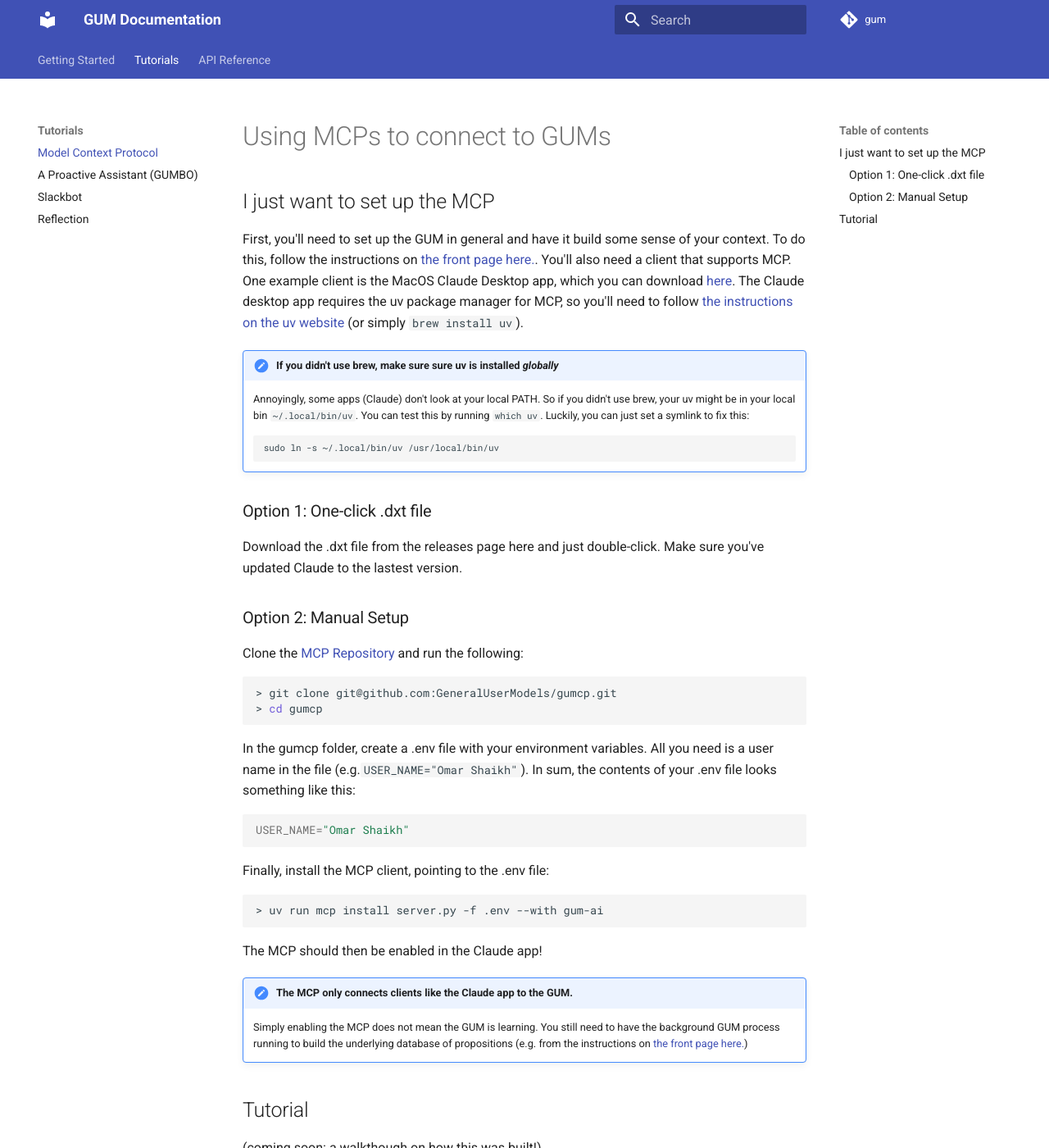
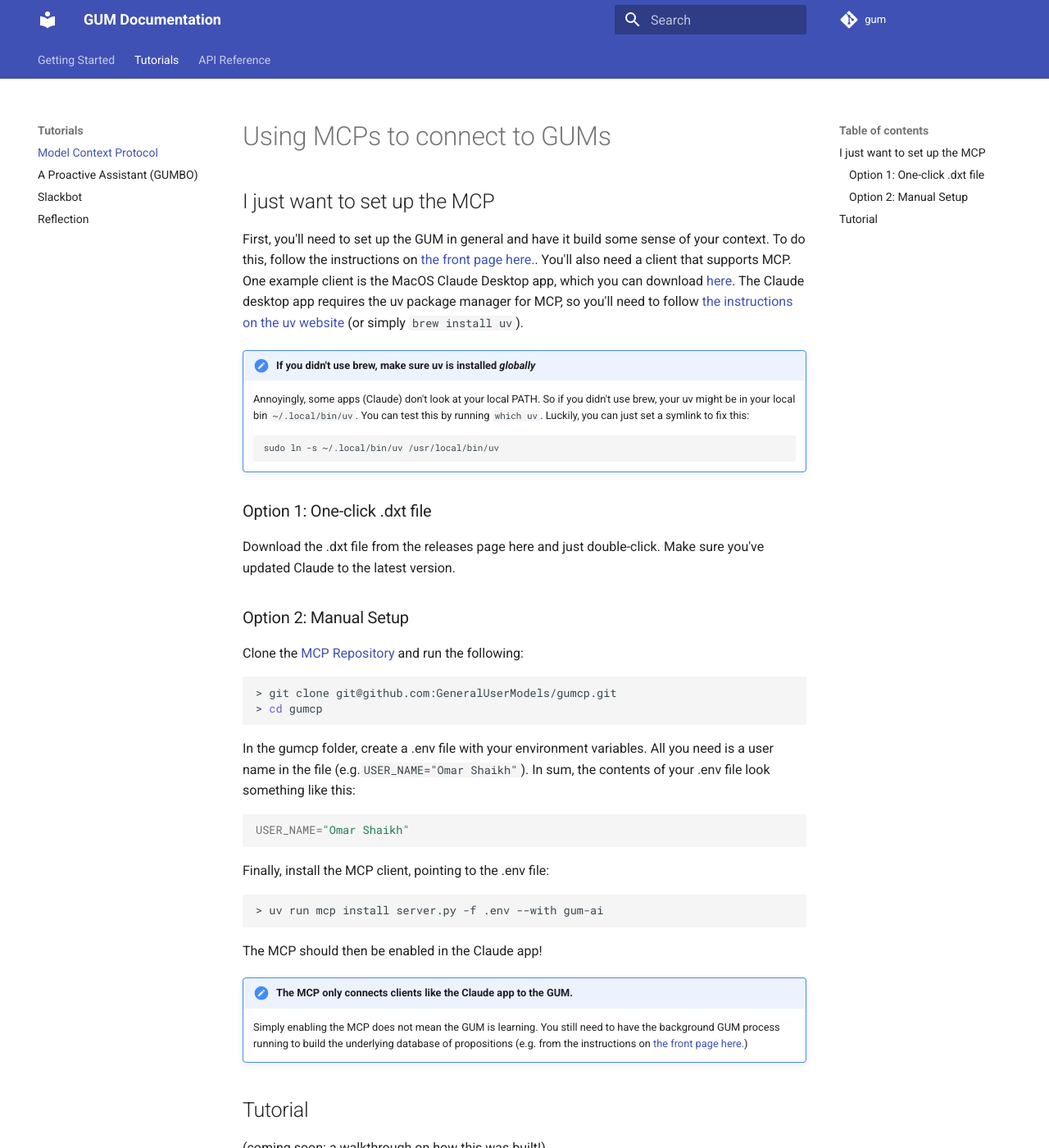
Before and after one commit to parmar-abhinav/gum, an MkDocs documentation site: the page built from docs/tutorials/mcp.md, in a window 1280 px wide and 1400 px high. Shown: the whole window at 82% size. Built offline with MkDocs 1.6.1 and Material for MkDocs 9.7.7, drawn with Linux system fonts in a browser that asks for light colours; comment, search, counter and statistics services are not loaded; some of the changed text lies outside the part shown.

Commit message:
update spelling errors

````diff
--- a/docs/tutorials/mcp.md
+++ b/docs/tutorials/mcp.md
@@ -4,7 +4,7 @@
 
 First, you'll need to set up the GUM in general and have it build some sense of your context. To do this, follow the instructions on [the front page here.](../index.md). You'll also need a client that supports MCP. One example client is the MacOS Claude Desktop app, which you can download [here](https://claude.ai/download). The Claude desktop app requires the uv package manager for MCP, so you'll need to follow [the instructions on the uv website](https://docs.astral.sh/uv/getting-started/installation/) (or simply ```brew install uv```).
 
-!!! note "If you didn't use brew, make sure sure uv is installed _globally_"
+!!! note "If you didn't use brew, make sure uv is installed _globally_"
     Annoyingly, some apps (Claude) don't look at your local PATH. So if you didn't use brew, your uv might be in your local bin ```~/.local/bin/uv```. You can test this by running ```which uv```. Luckily, you can just set a symlink to fix this:
 
     ```
@@ -13,7 +13,7 @@ First, you'll need to set up the GUM in general and have it build some sense of
 
 ### Option 1: One-click .dxt file
 
-Download the .dxt file from the releases page here and just double-click. Make sure you've updated Claude to the lastest version.
+Download the .dxt file from the releases page here and just double-click. Make sure you've updated Claude to the latest version.
 
 ### Option 2: Manual Setup
 
@@ -24,7 +24,7 @@ Clone the [MCP Repository](https://github.com/GeneralUserModels/gumcp) and run t
 > cd gumcp
 ```
 
-In the gumcp folder, create a .env file with your environment variables. All you need is a user name in the file (e.g.```USER_NAME="Omar Shaikh"```). In sum, the contents of your .env file looks something like this:
+In the gumcp folder, create a .env file with your environment variables. All you need is a user name in the file (e.g.```USER_NAME="Omar Shaikh"```). In sum, the contents of your .env file look something like this:
 
 ```bash
 USER_NAME="Omar Shaikh"
@@ -43,4 +43,4 @@ The MCP should then be enabled in the Claude app!
 
 ## Tutorial
 
-(coming soon: a walkthough on how this was built!)
+(coming soon: a walkthrough on how this was built!)
````
